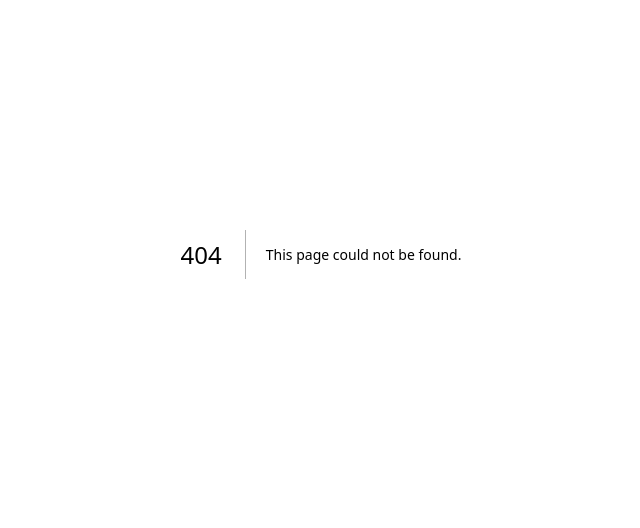
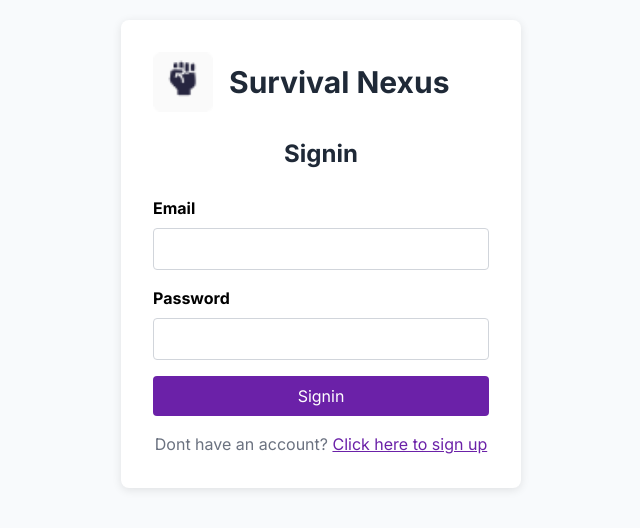
Before and after one commit to diogofonteles/survival-nexus-fr, a Next.js app: page / in a window 1280 px wide. Before the commit this address had no page. Shown: the part 146-674 px from the top of the page, without its empty margins (319-959 px from the left). Built offline with nearby package versions, Linux system fonts and the light colour scheme.

Commit message:
feat: add signin page

```diff
--- /dev/null
+++ b/src/app/(signin)/page.tsx
@@ -0,0 +1,11 @@
+import Signin from '@/presentation/components/signin/signin'
+import { ReactNode } from 'react'
+
+export default function SigninPage({ children }: { children: ReactNode }) {
+  return (
+    <div>
+      <Signin />
+      {children}
+    </div>
+  )
+}
--- /dev/null
+++ b/src/presentation/components/signin/signin.css
@@ -0,0 +1,80 @@
+.signin-container {
+    min-height: 100vh;
+    display: flex;
+    justify-content: center;
+    align-items: center;
+    background-color: #f8fafc;
+}
+
+.signin-form-container {
+    background-color: white;
+    padding: 32px;
+    border-radius: 8px;
+    box-shadow: 0 2px 10px rgba(0, 0, 0, 0.1);
+    width: 400px;
+}
+
+.signin-header {
+    display: flex;
+    align-items: center;
+    gap: 16px;
+    margin-bottom: 24px;
+}
+
+.signin-header h1 {
+    font-size: 30px;
+    font-weight: bold;
+    color: #1F2937;
+    text-align: center;
+}
+
+.signin-form-container h2 {
+    margin-bottom: 24px;
+    font-size: 24px;
+    font-weight: bold;
+    color: #1F2937;
+    text-align: center;
+}
+
+.form-group {
+    margin-bottom: 16px;
+}
+
+.form-group label {
+    display: block;
+    margin-bottom: 8px;
+    font-weight: bold;
+}
+
+.form-group input {
+    width: 100%;
+    padding: 8px;
+    border: 1px solid #d1d5db;
+    border-radius: 4px;
+}
+
+.signin-actions {
+    margin-top: 16px;
+}
+
+.signin-button {
+    width: 100%;
+    padding: 8px;
+    background-color: #6b21a8;
+    color: white;
+    border: none;
+    border-radius: 4px;
+    cursor: pointer;
+}
+
+.signup-link {
+    margin-top: 16px;
+    text-align: center;
+    color: #6b7280;
+}
+
+.signup-link span {
+    color: #6b21a8;
+    cursor: pointer;
+    text-decoration: underline;
+}
--- /dev/null
+++ b/src/presentation/components/signin/signin.tsx
@@ -0,0 +1,69 @@
+'use client'
+
+import { useState } from 'react'
+import Image from 'next/image'
+import './signin.css'
+import icon from '@/app/icon.png'
+import ModalAddSurvivor from '@/presentation/components/modal-add-survivor/modal-add-survivor'
+
+export default function Signin() {
+  const [isModalOpen, setIsModalOpen] = useState(false)
+  const [email, setEmail] = useState('')
+  const [password, setPassword] = useState('')
+
+  const handleSignin = (e: React.FormEvent) => {
+    e.preventDefault()
+    console.log('Email:', email, 'Password:', password)
+  }
+
+  return (
+    <div className="signin-container">
+      <div className="signin-form-container">
+        <div className="signin-header">
+          <Image src={icon} alt="Icon" width={60} height={60} />
+          <h1>Survival Nexus</h1>
+        </div>
+        <h2>Signin</h2>
+        <form onSubmit={handleSignin}>
+          <div className="form-group">
+            <label htmlFor="email">Email</label>
+            <input
+              type="email"
+              id="email"
+              name="email"
+              value={email}
+              onChange={(e) => setEmail(e.target.value)}
+              required
+            />
+          </div>
+          <div className="form-group">
+            <label htmlFor="password">Password</label>
+            <input
+              type="password"
+              id="password"
+              name="password"
+              value={password}
+              onChange={(e) => setPassword(e.target.value)}
+              required
+            />
+          </div>
+          <div className="signin-actions">
+            <button type="submit" className="signin-button">
+              Signin
+            </button>
+          </div>
+        </form>
+        <p className="signup-link">
+          Dont have an account?{' '}
+          <span onClick={() => setIsModalOpen(true)}>
+            Click here to sign up
+          </span>
+        </p>
+      </div>
+      <ModalAddSurvivor
+        isOpen={isModalOpen}
+        onClose={() => setIsModalOpen(false)}
+      />
+    </div>
+  )
+}
```
